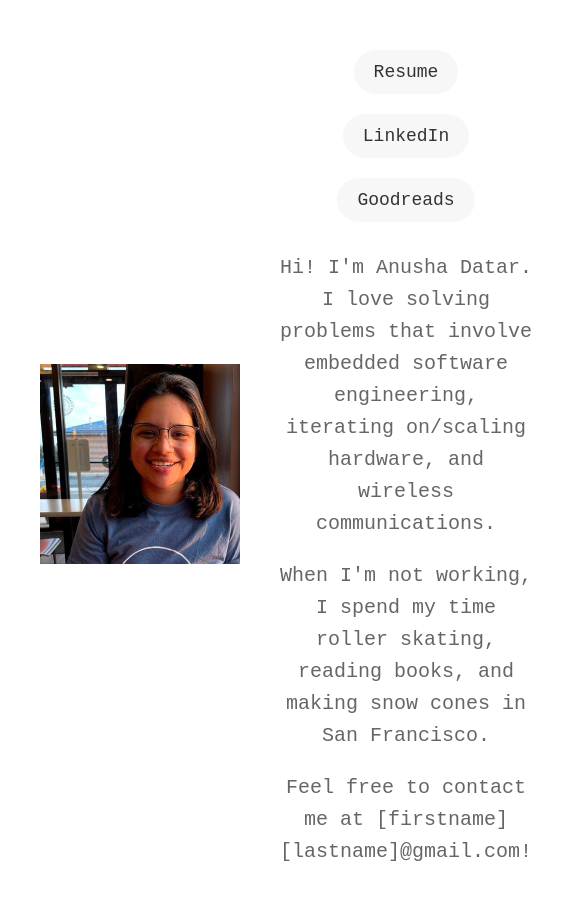
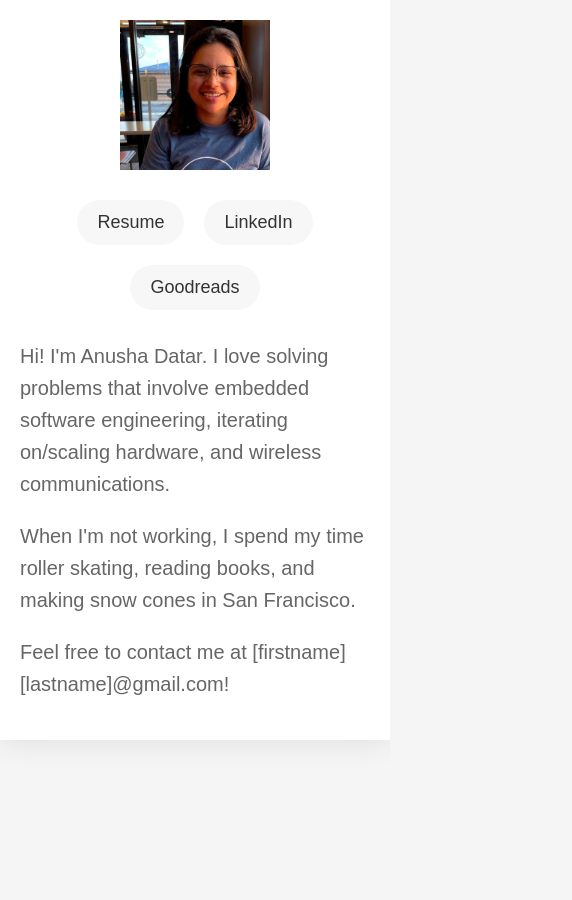
Before and after one commit to anushadatar/personal-readme, a plain HTML site: page index.html in a window 390 px wide. Shown: the whole page, 572 px wide, since content can reach past the window. After the commit the page ends 844 px from the top, so only its background shows below. Drawn offline with Linux system fonts and the light colour scheme.

Commit message:
manually adjust mobile usability

```diff
--- a/index.html
+++ b/index.html
@@ -2,14 +2,14 @@
 
 <html>
   <head>
-   <title> Anusha Datar</title>
+   <title>Anusha Datar</title>
+    <meta name="viewport" content="width=device-width, initial-scale=1">
     <style>
       body {
         font-family: Arial, sans-serif;
         background-color: #f5f5f5;
         margin: 0;
         padding: 0;
-        display: flex;
       }
 
       .container {
@@ -22,9 +22,33 @@
         align-items: center;
       }
 
+      .headshot-container {
+        display: flex;
+        justify-content: center;
+        align-items: center;
+        margin-right: 40px;
+        width: 200px;
+      }
+
+      .headshot {
+        width: 100%;
+        height: auto;
+        background-color: #f7f7f7;
+        overflow: hidden;
+        display: flex;
+        justify-content: center;
+        align-items: center;
+      }
+
+      .headshot img {
+        display: block;
+        max-width: 100%;
+        max-height: 100%;
+        object-fit: cover;
+      }
+
       .content {
         flex: 1;
-        text-align: center;
       }
 
       h1 {
@@ -33,7 +57,6 @@
         margin-top: 0;
         margin-bottom: 20px;
         color: #333;
-        font-family: 'Roboto Mono', monospace;
       }
 
       p {
@@ -41,23 +64,6 @@
         color: #666;
         line-height: 1.6;
         margin-bottom: 20px;
-        font-family: 'Roboto Mono', monospace;
-      }
-
-      .headshot {
-        flex-shrink: 0;
-        width: 200px;
-        height: 200px;
-        margin-right: 40px;
-        overflow: hidden;
-        background-color: #f7f7f7;
-      }
-
-      .headshot img {
-        width: 100%;
-        height: 100%;
-        object-fit: cover;
-        object-position: center;
       }
 
       .links {
@@ -77,18 +83,34 @@
         text-decoration: none;
         font-size: 18px;
         transition: background-color 0.3s ease;
-        font-family: 'Roboto Mono', monospace;
       }
 
       .links a:hover {
         background-color: #e1e1e1;
       }
+
+      @media screen and (max-width: 600px) {
+        .container {
+          padding: 20px;
+          flex-direction: column;
+          align-items: center;
+        }
+
+        .headshot-container {
+          margin-right: 0;
+          margin-bottom: 20px;
+          width: 150px;
+        }
+      }
     </style>
+  </head>
   <body>
-    <div class="container">
-      <div class="headshot">
-        <img src="img/headshot.jpg" alt="Headshot">
-      </div>
+      <div class="container">
+        <div class="headshot-container">
+          <div class="headshot">
+            <img src="img/headshot.jpg" alt="Headshot">
+          </div>
+        </div>
 
       <div class="content">
 
@@ -103,6 +125,7 @@
 	  <p>When I'm not working, I spend my time roller skating, reading books, and making snow cones in San Francisco.</p>
 	  <p>Feel free to contact me at [firstname][lastname]@gmail.com!</p>
         </div>
+      </div>
     </div>
   </head>
   </body>
```
